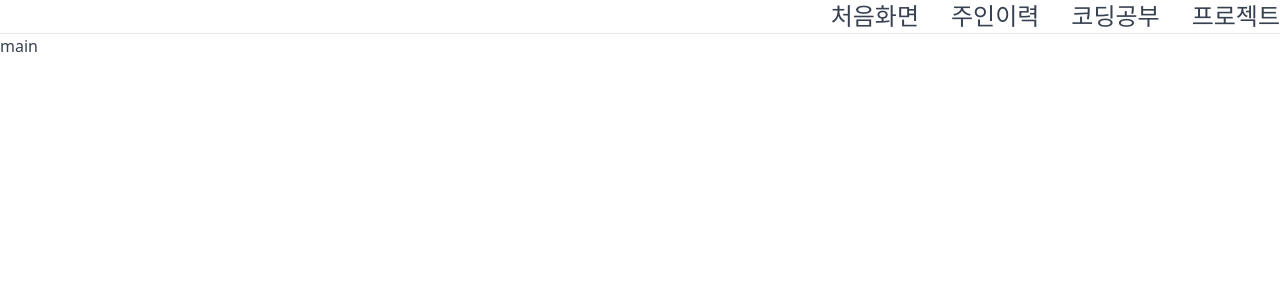
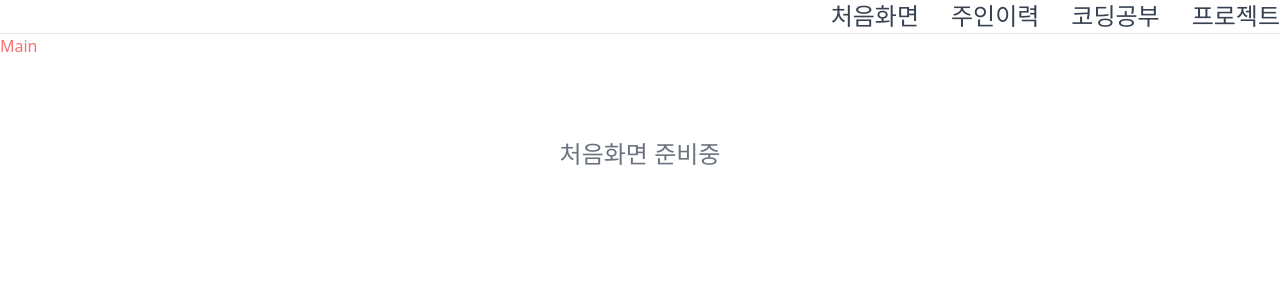
Before and after one commit to ysjkof/ysjkof.github.io, a Next.js app: page / in a window 1280 px wide. Shown: the top 300 px of the page. Built offline with nearby package versions, Linux system fonts and the light colour scheme.

Commit message:
main, intro 페이지 준비중

```diff
--- a/pages/index.tsx
+++ b/pages/index.tsx
@@ -9,7 +9,12 @@ const Home: NextPage = () => {
       <Head>
         <title>Github Blog | Main</title>
       </Head>
-      <section className="w-full">main</section>
+      <section className="w-full">
+        <h1 className="text-red-400">Main</h1>
+        <p className="mt-20 text-center text-2xl text-gray-500">
+          처음화면 준비중
+        </p>
+      </section>
     </>
   );
 };
--- a/pages/intro.tsx
+++ b/pages/intro.tsx
@@ -11,7 +11,9 @@ const Intro: NextPage = () => {
       </Head>
       <section className="w-full">
         <h1 className="text-red-400">Intro</h1>
-        <p>초기 설정 중입니다.</p>
+        <p className="mt-20 text-center text-2xl text-gray-500">
+          주인이력 준비중
+        </p>
       </section>
     </>
   );
```
